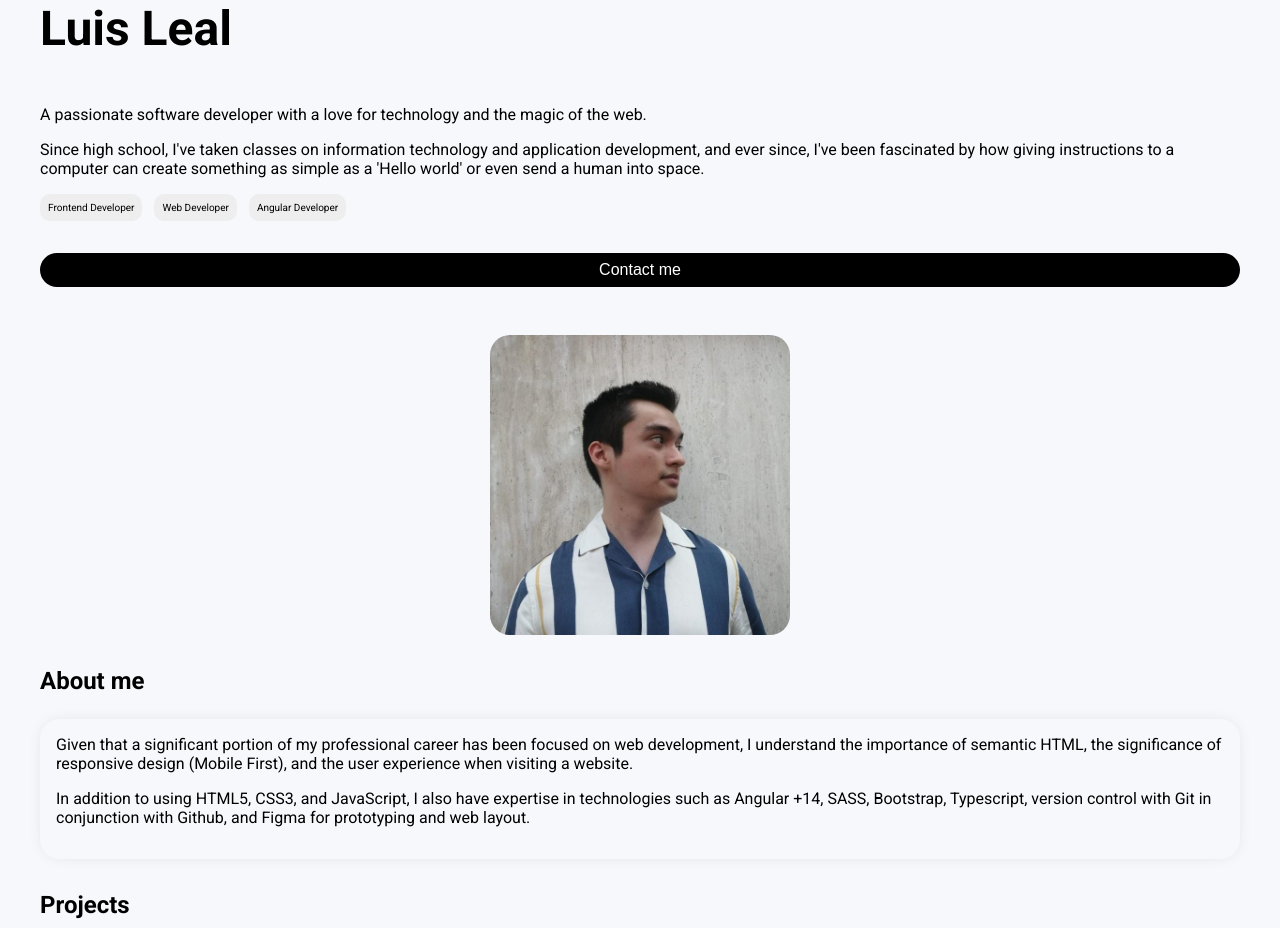
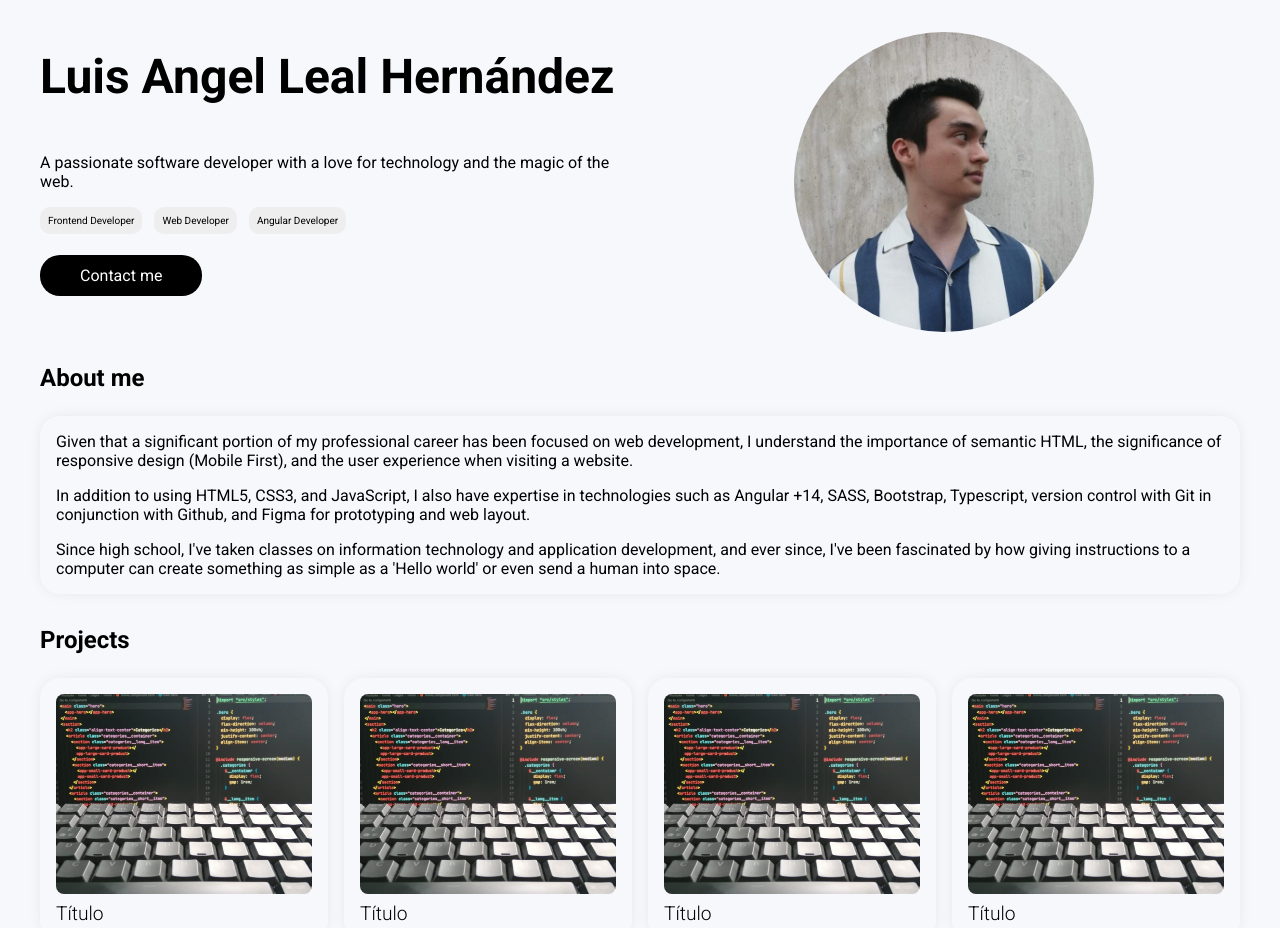
Before and after one commit to luislealhdz/Portfolio, a website built with Vite: page index.html in a window 1280 px wide. Shown: the top 928 px of the page. Built offline with nearby package versions, Linux system fonts and the light colour scheme.

Commit message:
📋 FEAT / Desktop version

```diff
--- a/index.html
+++ b/index.html
@@ -12,18 +12,14 @@
 <body>
   <main class="hero container">
     <section class="hero__info">
-      <h1 class="hero__title">Luis Leal</h1>
+      <h1 class="hero__title">Luis Angel Leal Hernández</h1>
       <p class="content">A passionate software developer with a love for technology and the magic of the web.</p>
-      <p class="content">Since high school, I've taken classes on information technology and application
-        development, and ever since,
-        I've been fascinated by how giving instructions to a computer can create something as simple as a 'Hello world'
-        or even send a human into space.</p>
       <ul class="hero__titles">
         <li>Frontend Developer</li>
         <li>Web Developer</li>
         <li>Angular Developer</li>
       </ul>
-      <button class="hero__contact">Contact me</button>
+      <a href="https://www.linkedin.com/in/luis-leal-hdz/" target="_blank" class="hero__contact">Contact me</a>
     </section>
     <aside class="hero__picture">
       <div class="hero__profile">
@@ -45,6 +41,10 @@
         Bootstrap, Typescript, version control with Git in conjunction with Github, and Figma for prototyping and web
         layout.
       </p>
+      <p>Since high school, I've taken classes on information technology and application
+        development, and ever since,
+        I've been fascinated by how giving instructions to a computer can create something as simple as a 'Hello world'
+        or even send a human into space.</p>
     </div>
   </section>
   <section class="projects container">
@@ -179,13 +179,13 @@
     <section class="container">
       <ul class="footer__contact">
         <li class="footer__contact__element">
-          <img src="./assets/github.svg" alt="">
+          <img src="./assets/github.svg" alt="Github Logo">
           <a href="https://github.com/luislealhdz" target="_blank">
             Github
           </a>
         </li>
         <li class="footer__contact__element">
-          <img src="./assets/linkedin.svg" alt="">
+          <img src="./assets/linkedin.svg" alt="Linkedin Logo">
           <a href="https://www.linkedin.com/in/luis-leal-hdz/" target="_blank">
             Linkedin
           </a>
--- a/style.css
+++ b/style.css
@@ -43,12 +43,13 @@ body {
 }
 
 .hero__info {
-    display: block;
+    width: 100%;
 }
 
 .hero__title {
     font-size: 3rem;
     margin-bottom: 3rem;
+    margin-top: 3rem;
 }
 
 .content {
@@ -72,23 +73,26 @@ body {
 .hero__contact {
     background-color: #000000;
     color: #ffffff;
-    padding: 0.5rem 1rem;
+    padding: 0.8rem 1rem;
     border-radius: 20px;
     border: none;
     width: 100%;
     font-size: 1rem;
+    display: block;
+    text-align: center;
 }
 
 .hero__picture {
     margin-top: 2rem;
     display: grid;
     place-items: center;
+    width: 100%;
 }
 
 .hero__profile {
     width: 300px;
     height: 300px;
-    border-radius: 20px;
+    border-radius: 50%;
     overflow: hidden;
 }
 
@@ -226,3 +230,14 @@ body {
     gap: 1rem;
     align-items: center;
 }
+
+@media only screen and (min-width: 768px) {
+    .hero {
+        flex-direction: row;
+    }
+
+    .hero__contact {
+        padding: 0.7rem 2.5rem;
+        display: inline;
+    }
+}
```
